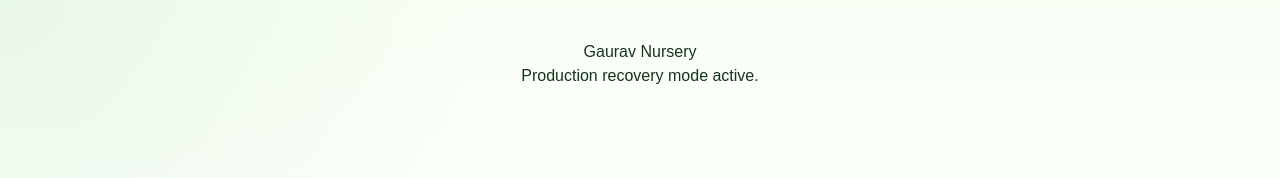
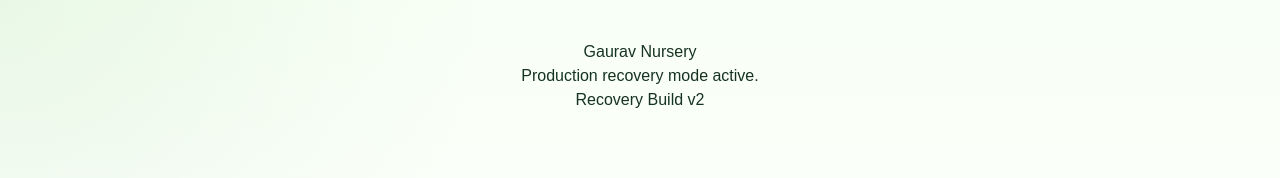
Before and after one commit to nurserygaurav-lgtm/gaurav-nursery, a React (Vite) app in the folder frontend/: page / in a window 1280 px wide. Shown: the top 178 px of the page. Built offline with nearby package versions, Linux system fonts and the light colour scheme; no server answers.

Commit message:
force cache invalidation recovery build

```diff
--- a/frontend/src/App.jsx
+++ b/frontend/src/App.jsx
@@ -11,6 +11,7 @@ function App() {
     >
       <h1>Gaurav Nursery</h1>
       <p>Production recovery mode active.</p>
+      <p>Recovery Build v2</p>
     </div>
   );
 }
```
